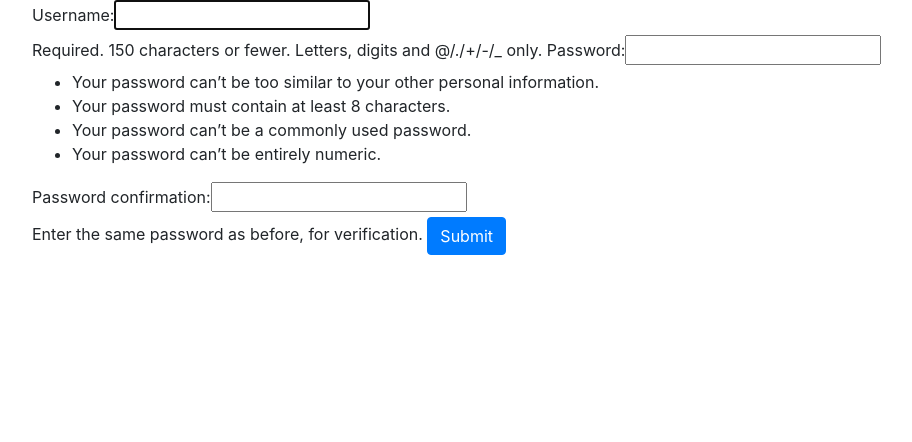
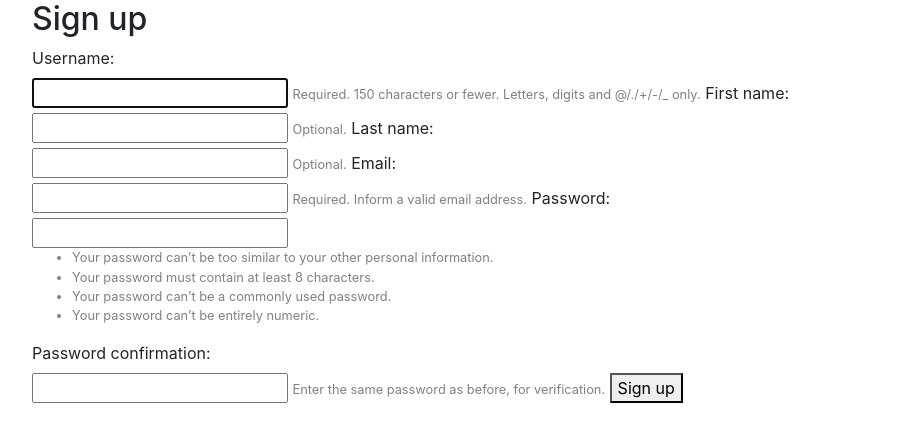
Before and after one commit to mohammad-CE79/Webelopers, a Django app: page /register/ in a window 1280 px wide. Shown: the part 56-498 px from the top of the page, without its empty margins (53-965 px from the left). Run offline with Django 3.2, Linux system fonts and the light colour scheme; some libraries are stand-ins or nearby versions.

Commit message:
register form completed

```diff
--- /dev/null
+++ b/app/forms.py
@@ -0,0 +1,13 @@
+from django import forms
+from django.contrib.auth.forms import UserCreationForm
+from django.contrib.auth.models import User
+
+
+class SignUp(UserCreationForm):
+    first_name = forms.CharField(max_length=30, required=False, help_text='Optional.')
+    last_name = forms.CharField(max_length=30, required=False, help_text='Optional.')
+    email = forms.EmailField(max_length=254, help_text='Required. Inform a valid email address.')
+
+    class Meta:
+        model = User
+        fields = ('username', 'first_name', 'last_name', 'email', 'password1', 'password2',)
--- a/app/views.py
+++ b/app/views.py
@@ -1,8 +1,10 @@
 from django.contrib import messages
-from django.contrib.auth import login, logout
+from django.contrib.auth import login, logout, authenticate
 from django.contrib.auth.forms import UserCreationForm
 from django.http import HttpResponse
 from django.shortcuts import render, redirect
+
+from app.forms import SignUp
 
 
 def navbar(request):
@@ -11,11 +13,13 @@ def navbar(request):
 
 def sign_up(request):
     if request.method == 'POST':
-        form = UserCreationForm(request.POST)
+        form = SignUp(request.POST)
         if form.is_valid():
-            user = form.save()
+            form.save()
             username = form.cleaned_data.get('username')
             messages.success(request, f"new account created : {username}")
+            raw_password = form.cleaned_data.get('password1')
+            user = authenticate(username=username, password=raw_password)
             login(request, user)
             return redirect("/")
 
@@ -26,7 +30,7 @@ def sign_up(request):
                           template_name='main/register.html',
                           context={"form": form})
 
-    form = UserCreationForm
+    form = SignUp()
     return render(request=request,
                   template_name='main/register.html',
                   context={"form": form})
--- a/templates/main/register.html
+++ b/templates/main/register.html
@@ -1,9 +1,19 @@
 {% extends 'main/base.html' %}
 
 {% block content %}
-    <form id="register_form" method="POST">
-        {% csrf_token %}
-        {{ form }}
-        <button type="submit" class="btn btn-primary" name="submit">Submit</button>
-    </form>
+  <h2>Sign up</h2>
+  <form method="post" id="register_form">
+    {% csrf_token %}
+    {% for field in form %}
+        {{ field.label_tag }}<br>
+        {{ field }}
+        {% if field.help_text %}
+          <small style="color: grey">{{ field.help_text }}</small>
+        {% endif %}
+        {% for error in field.errors %}
+          <p style="color: red">{{ error }}</p>
+        {% endfor %}
+    {% endfor %}
+    <button type="submit" name="submit">Sign up</button>
+  </form>
 {% endblock %}
```
